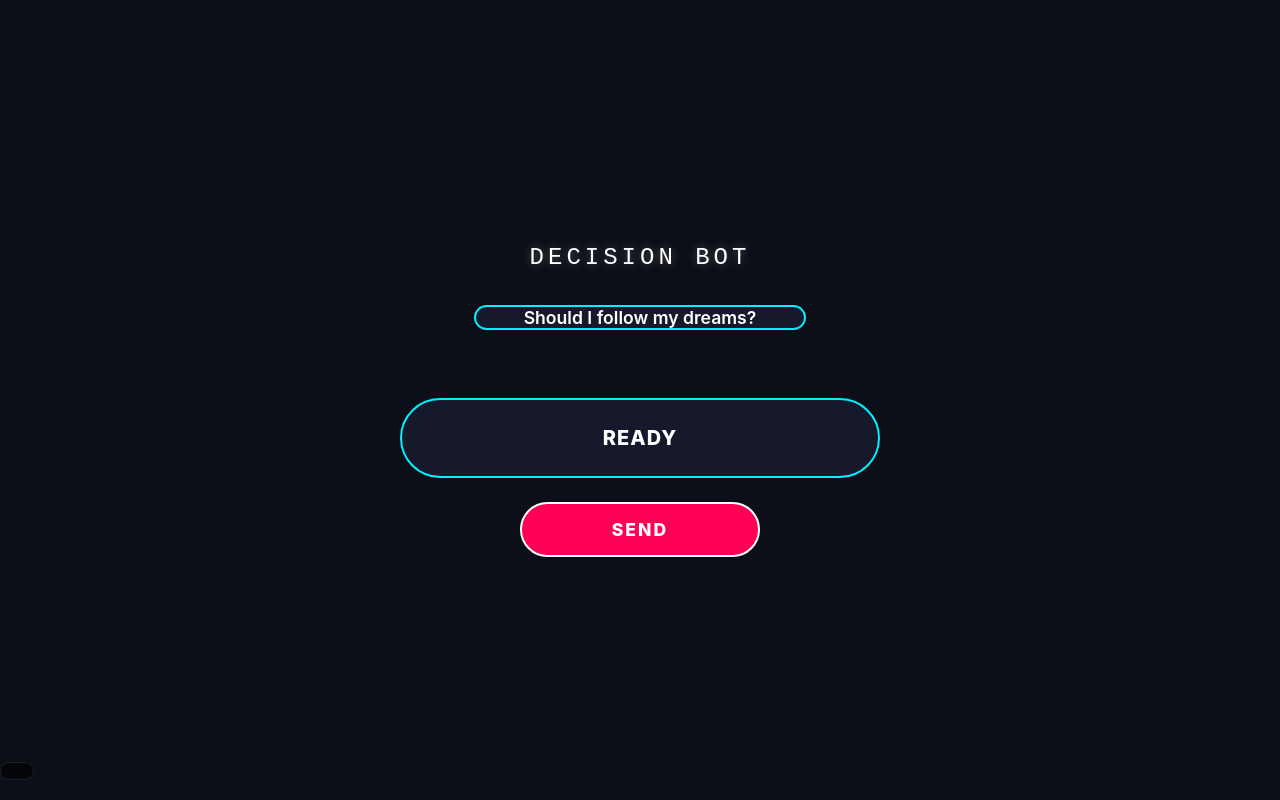
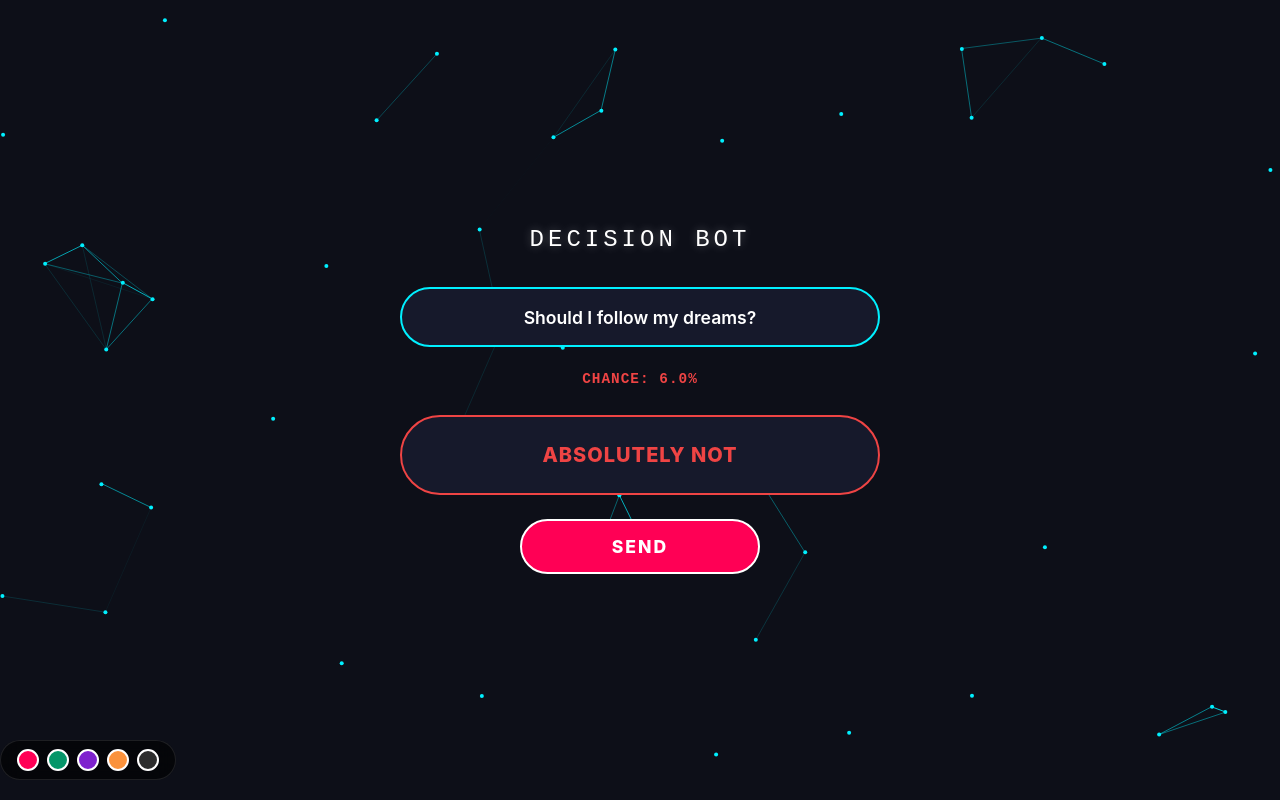
Before and after one commit to Tomino67845-wt/YesOrNoBot, a plain HTML site: page index.html in a window 1280 px wide. Both pictures are taken after a click on the button "SEND". Drawn offline with Linux system fonts and the light colour scheme.

```diff
--- a/index.html
+++ b/index.html
@@ -77,6 +77,13 @@
             margin-bottom: 10px;
         }
 
+        .cyl-input-wrap {
+            position: relative;
+            width: 100%;
+            max-width: 480px;
+            height: 60px;
+        }
+
         .cyl-input {
             width: 100%;
             height: 100%;
@@ -143,14 +150,14 @@
             height: 18px;
             border: 3.5px solid #ffd700;
             border-radius: 50%;
-            box-shadow: 0 0 15px #ffd700, inset 0 0 10px;
+            box-shadow: 0 0 15px #ffd700, inset 0 0 10px #ffd700;
             display: none;
             animation: haloFloat 2s ease-in-out infinite alternate;
         }
 
         @keyframes haloFloat {
             0% { transform: translateX(-50%) translateY(0); }
-            100% {transform: translateX(-50%) translateY(-5px); }
+            100% { transform: translateX(-50%) translateY(-5px); }
         }
 
         .cyl-response.type-divine {
@@ -218,6 +225,15 @@
             border: 1px solid rgba(255, 255, 255, 0.1);
         }
 
+        .preset-dot {
+            width: 22px;
+            height: 22px;
+            border-radius: 50%;
+            cursor: pointer;
+            border: 2px solid #ffffff;
+            transition: transform 0.2s ease;
+        }
+
         .preset-dot:hover {
             transform: scale(1.2);
         }
@@ -282,6 +298,11 @@
         }
 
         .modal-btn.cancel {
+            background: #ffd700;
+            color: #000000;
+        }
+
+        .modal-btn.confirm {
             background: #2a2d3d;
             color: #ffffff;
         }
@@ -334,7 +355,7 @@
         <button id="sendBtn" class="cyl-btn">SEND</button>
     </div>
 
-    <div class="preset-drawer id" id="presetDrawer"></div>
+    <div class="preset-drawer" id="presetDrawer"></div>
 
     <div id="warnModal" class="modal-overlay">
         <div class="modal-box">
@@ -342,7 +363,7 @@
             <div class="modal-desc">Are you sure you wanna skip this and not screenshot it? Thats pretty rare bro!</div>
             <div class="modal-btns">
                 <button id="modalKeep" class="modal-btn cancel">KEEP IT</button>
-                <button id="modalSkip" class="modal-btn confirn">SKIP ANYWAY</button>
+                <button id="modalSkip" class="modal-btn confirm">SKIP ANYWAY</button>
             </div>
         </div>
     </div>
@@ -393,7 +414,7 @@
             document.documentElement.style.setProperty("--bg", p.bg);
             document.documentElement.style.setProperty("--input-bg", p.inputBg);
             document.documentElement.style.setProperty("--input-border", p.inputBorder);
-            document.documentElement.style.setProperty("--btn-bg", btnBg);
+            document.documentElement.style.setProperty("--btn-bg", p.btnBg);
             document.documentElement.style.setProperty("--btn-border", p.btnBorder);
             document.documentElement.style.setProperty("--particle", p.particle);
         }
@@ -404,7 +425,7 @@
             dot.style.background = presets[key].btnBg;
             dot.title = key;
             dot.onclick = () => applyPreset(key);
-            presetDrawer.appendChild(dot)
+            presetDrawer.appendChild(dot);
         });
 
         applyPreset("Cyberpunk");
@@ -425,7 +446,7 @@
         }));
 
         const binaryColumns = Math.floor(width / 20);
-        const binaryDrops = Array.from({ length: binaryColumns }, () => Math.floor(Math.Random() * -50));
+        const binaryDrops = Array.from({ length: binaryColumns }, () => Math.floor(Math.random() * -50));
         let goldDust = [];
 
         function renderBG() {
@@ -467,8 +488,7 @@
                         binaryDrops[i] = 0;
                     }
                     binaryDrops[i]++;
-                })
-            }
+                });
             }
 
             goldDust.forEach((p) => {
@@ -522,9 +542,8 @@
                 for (let o of outcomes) {
                     cumulative += o.weight;
                     if (rand <= cumulative) {
-                    selected = 0;
+                        selected = o;
                         break;
-                }
                     }
                 }
             }
@@ -544,7 +563,10 @@
                 pctIndicator.style.color = "#10b981";
             } else {
                 responseBox.classList.add("type-no");
-        pctIndicator.style.color = "#ef4444"
+                pctIndicator.style.color = "#ef4444";
+            }
+
+            responseText.textContent = selected.text;
         }
 
         function handleRollRequest() {
@@ -560,7 +582,7 @@
         modalKeep.onclick = () => { warnModal.classList.remove("active"); };
         modalSkip.onclick = () => { warnModal.classList.remove("active"); executeRoll(); };
 
-    window.addEventListener("keydown", (e) =>  {
+        window.addEventListener("keydown", (e) => {
             if (e.shiftKey && e.altKey && (e.key === "A" || e.key === "a")) {
                 opsecMode = true;
                 bgMode = "binary";
```
Lines whose indentation alone changed are shown as unchanged.
